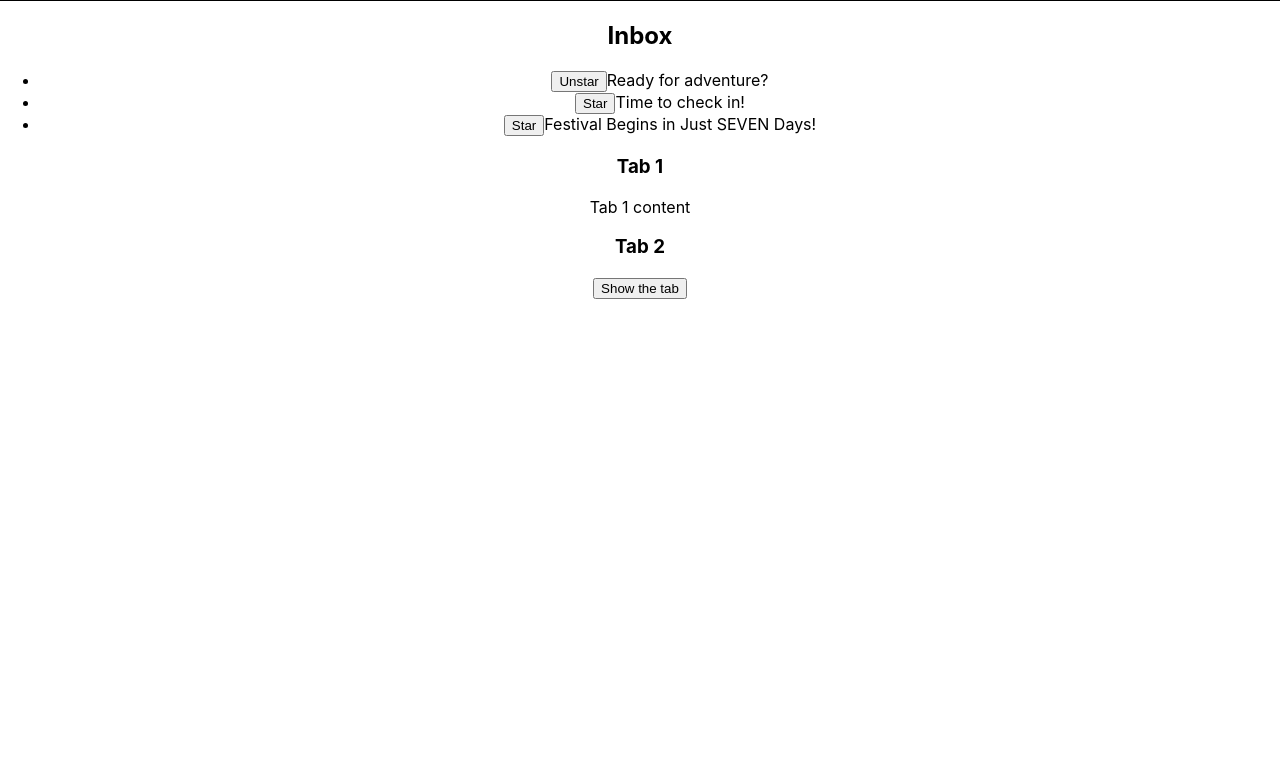
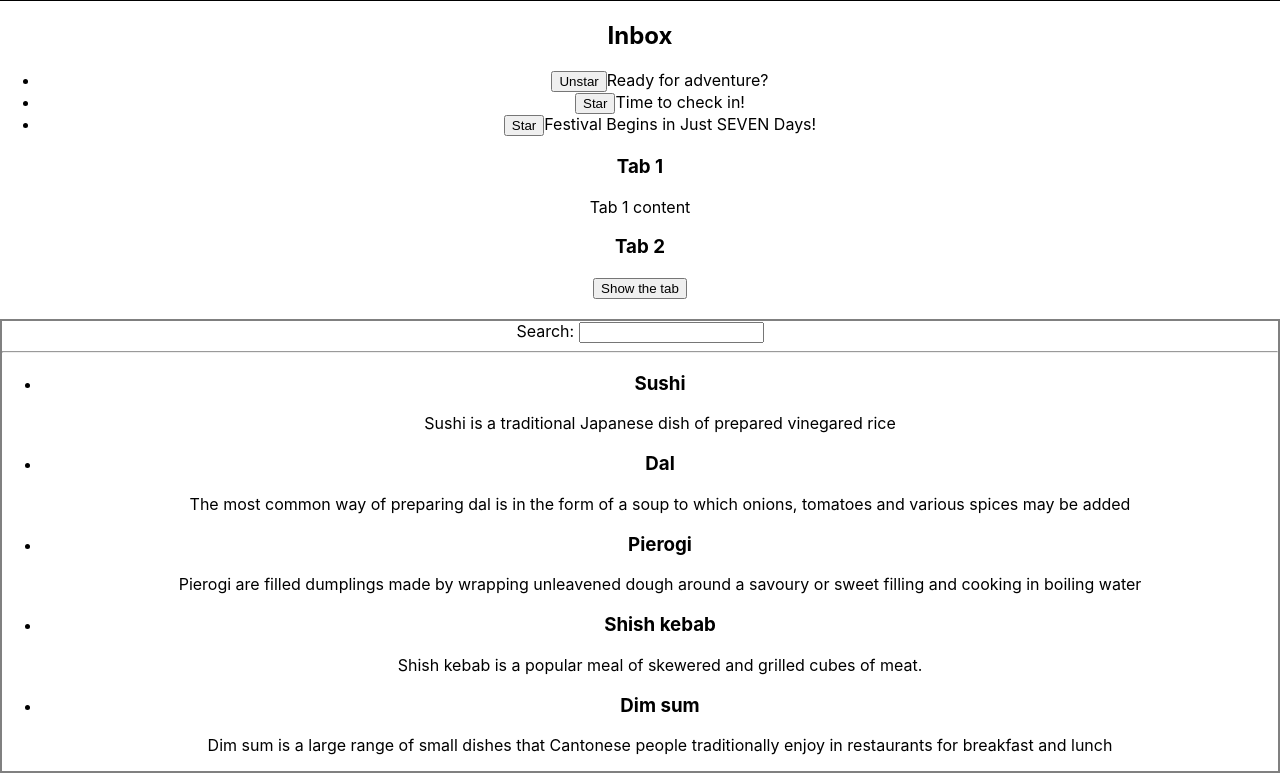
Before and after one commit to vishesh-baghel/Hotel-booking-app, a React (Create React App) app in the folder hotel-booking-app/: page / in a window 1280 px wide. Shown: the part 7623-8396 px from the top of the page. Before the commit the page ends 7922 px from the top, so only its background shows below. Built offline with nearby package versions, Linux system fonts and the light colour scheme.

Commit message:
Made a simple search component for practice

```diff
--- a/hotel-booking-app/src/App.js
+++ b/hotel-booking-app/src/App.js
@@ -1224,6 +1224,84 @@
   );
 }
 
+const foods = [
+  {
+    id: 0,
+    name: "Sushi",
+    description:
+      "Sushi is a traditional Japanese dish of prepared vinegared rice",
+  },
+  {
+    id: 1,
+    name: "Dal",
+    description:
+      "The most common way of preparing dal is in the form of a soup to which onions, tomatoes and various spices may be added",
+  },
+  {
+    id: 2,
+    name: "Pierogi",
+    description:
+      "Pierogi are filled dumplings made by wrapping unleavened dough around a savoury or sweet filling and cooking in boiling water",
+  },
+  {
+    id: 3,
+    name: "Shish kebab",
+    description:
+      "Shish kebab is a popular meal of skewered and grilled cubes of meat.",
+  },
+  {
+    id: 4,
+    name: "Dim sum",
+    description:
+      "Dim sum is a large range of small dishes that Cantonese people traditionally enjoy in restaurants for breakfast and lunch",
+  },
+];
+
+function filterItems(items, query) {
+  query = query.toLowerCase();
+  return items.filter((item) =>
+    item.name.split(" ").some((word) => word.toLowerCase().startsWith(query))
+  );
+}
+
+function SearchBarForList({ query, onChange }) {
+  return (
+    <form>
+      Search: <input type="text" value={query} onChange={onChange} />
+    </form>
+  );
+}
+
+function SearchResults({ items }) {
+  return (
+    <ul>
+      {items.map((item) => (
+        <li key={item.id}>
+          <h3>{item.name}</h3>
+          <p>{item.description}</p>
+        </li>
+      ))}
+    </ul>
+  );
+}
+
+function FilterableList() {
+  const [query, setQuery] = useState("");
+  const result = filterItems(foods, query);
+
+  function handleChange(e) {
+    setQuery(e.target.value);
+  }
+
+  return (
+    <div style={{ border: "2px solid grey", marginTop: "20px" }}>
+      <SearchBarForList query={query} onChange={handleChange} />
+      <hr />
+      <SearchResults items={result} />
+    </div>
+  );
+}
+
 const App = () => {
   const status = "Loading...";
   return (
@@ -1275,6 +1353,7 @@
       <TravelPlanItemList />
       <MailClient />
       <Accordian />
+      <FilterableList />
     </div>
   );
 };
```
